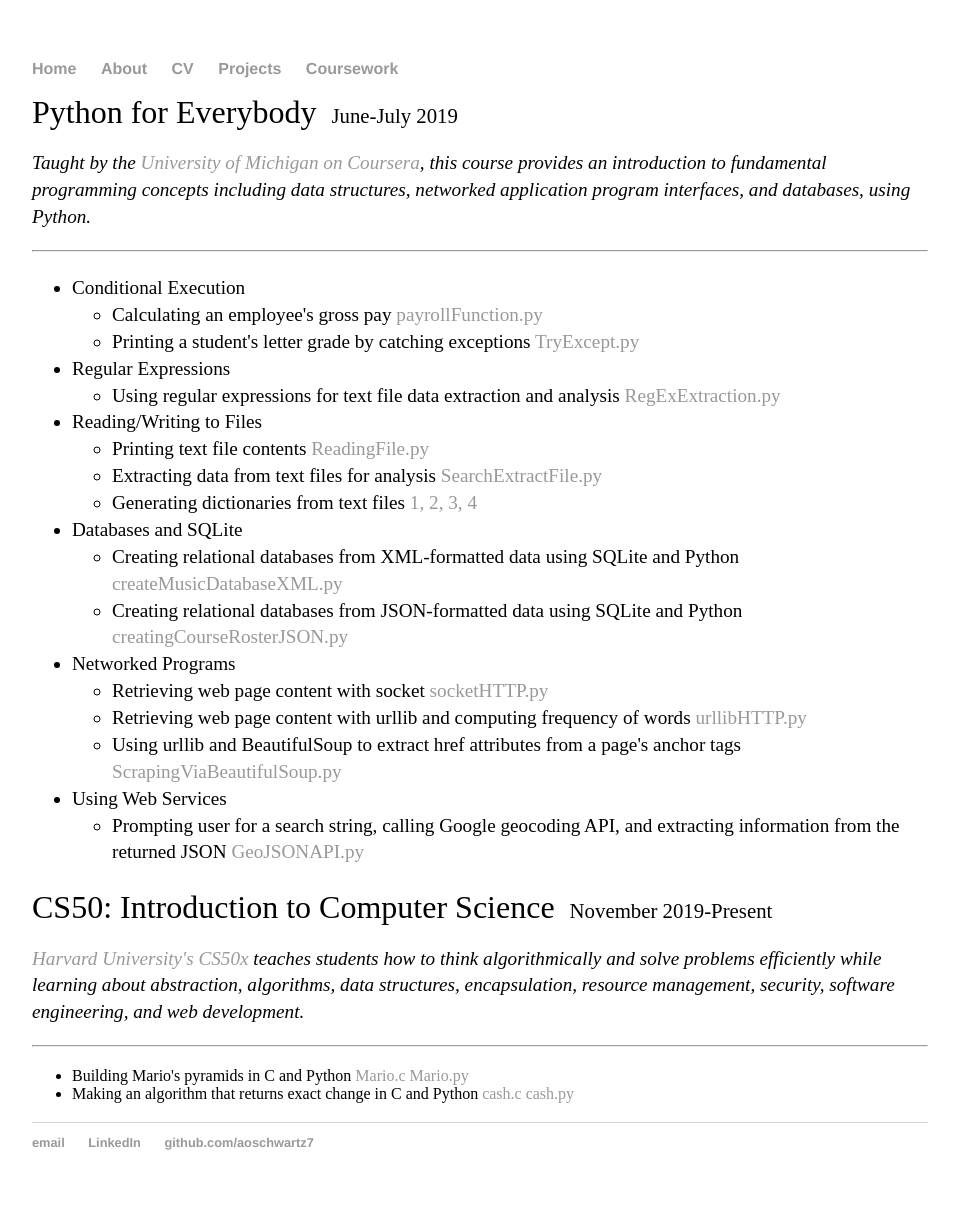
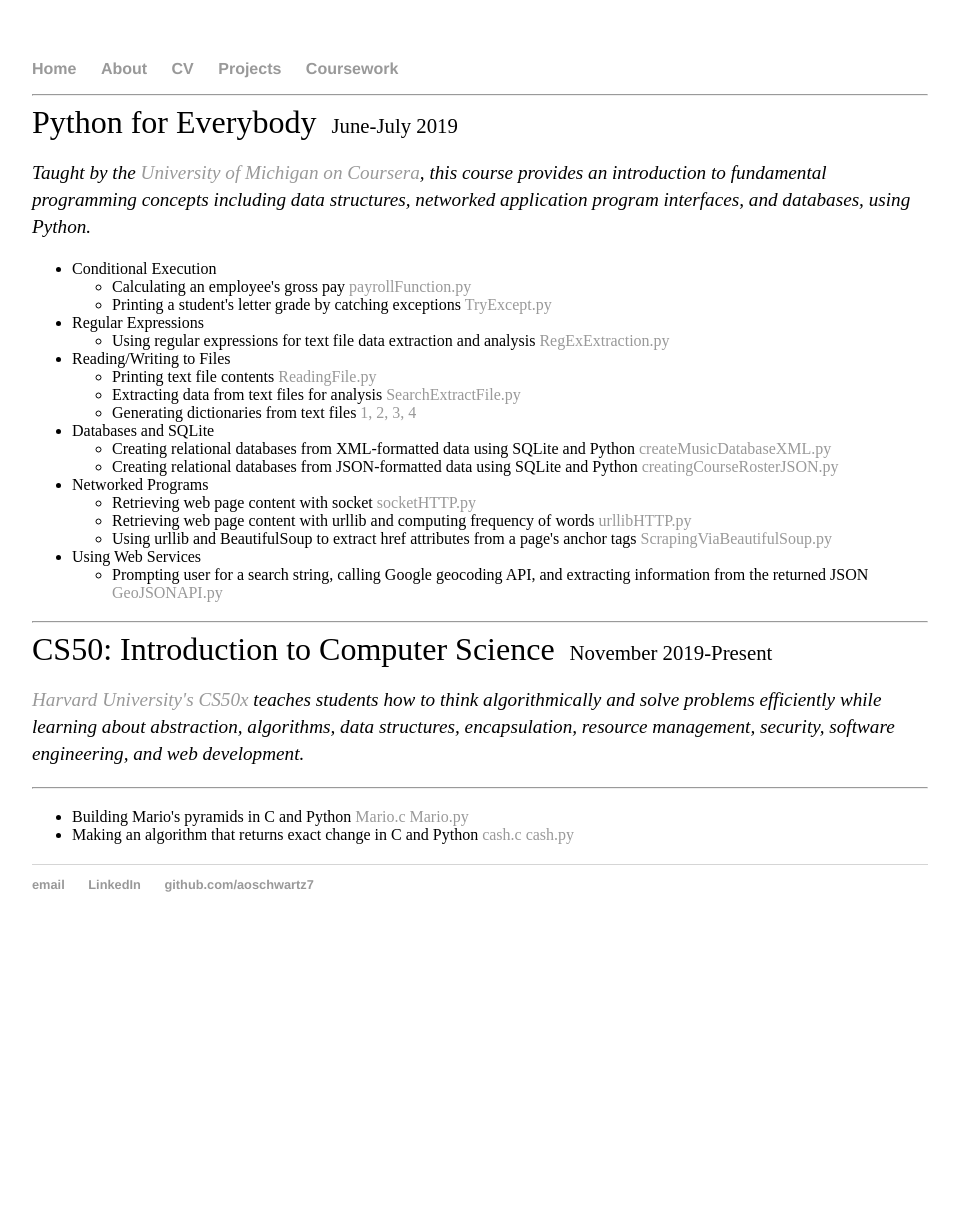
Before and after one commit to aoschwartz7/aoschwartz7.github.io, a Jekyll site: the page built from site/coursework.html, in a window 1280 px wide. Shown: the whole page, without its empty margins (160-1119 px from the left). Built offline with Jekyll 4.4.1, drawn with Linux system fonts in a browser that asks for light colours; after the commit the page ends 952 px from its top, so only the background shows below that.

Commit message:
formatting

```diff
--- a/site/coursework.html
+++ b/site/coursework.html
@@ -2,6 +2,7 @@
 layout: default
 title: Alec
 ---
+<hr />
 <span>Python for Everybody<c>June-July 2019</c></span>
 
 <p>
@@ -11,8 +12,6 @@
     program interfaces, and databases, using Python.</em>
 </p>
 
-<hr />
-<div id="text">
 <p>
   <ul>
     <li>Conditional Execution
@@ -63,7 +62,8 @@
     </li>
   </ul>
 </p>
-</div>
+
+<hr />
 <span>CS50: Introduction to Computer Science<c>November 2019-Present</c></span>
 
 <p>
```
Lines whose indentation alone changed are shown as unchanged.
